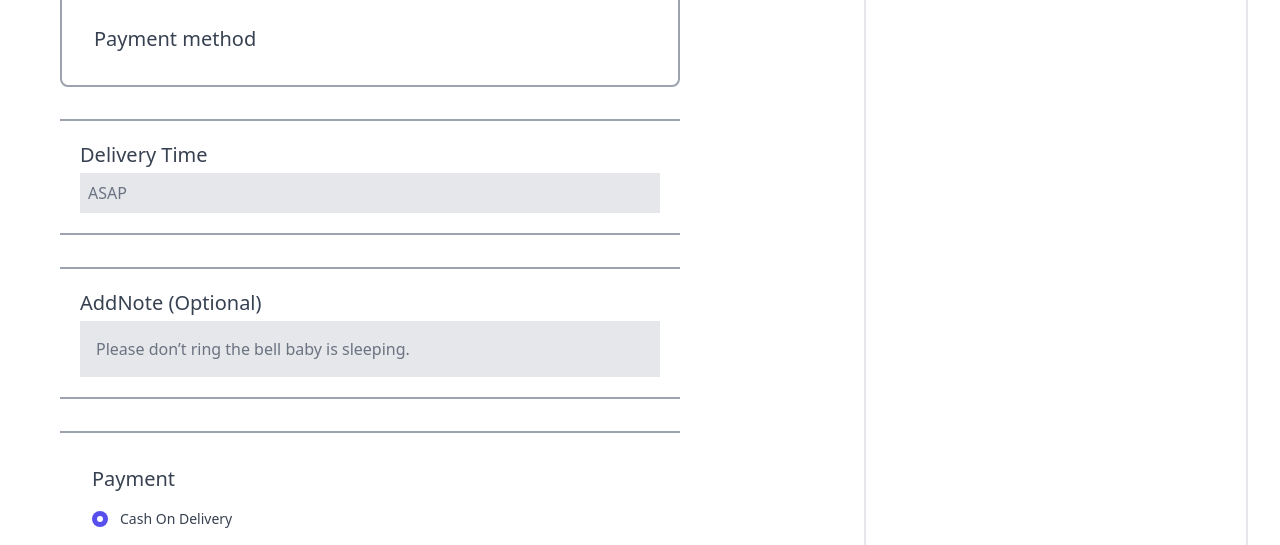
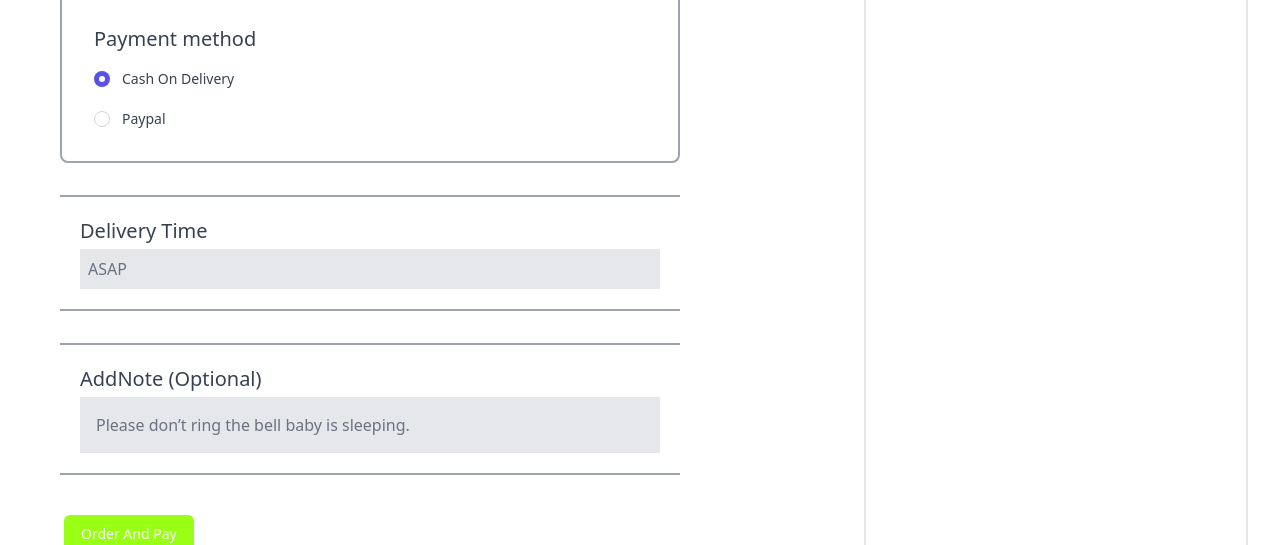
Before and after one commit to muhammad-danish1998/foodwebsite, a React (Vite) app: page /checkout in a window 1280 px wide. Shown: the part 397-942 px from the top of the page. Built offline with nearby package versions, Linux system fonts and the light colour scheme; no server answers.

Commit message:
changes 6

```diff
--- a/src/components/CartInc.jsx
+++ b/src/components/CartInc.jsx
@@ -125,7 +125,10 @@ const CartInc = () => {
 
               <p className="font-bold">€{Number(cart.itemprice).toFixed(2)}</p>
             </div>
-
+            <div className="flex justify-between  p-6 font-medium">
+                <p>Mit Geberatene Nudeln</p>
+                <p>€21.90</p>
+              </div>
             <div className="card-list-uper flex justify-end p-6">
               {/* <p className="ml-4">Note</p> */}
               <p className="flex justify-center items-center">
--- a/src/components/Checkout.jsx
+++ b/src/components/Checkout.jsx
@@ -169,9 +169,40 @@ const [showDetail, setShowDetail] = useState(false);
                               >
                                 Payment method
                               </label>
-                              {/* <div className="mt-1">
-                                <input className="p-4  w-full" type={"text "} />
-                              </div> */}
+                              <div>
+
+                              <div className="mt-1 ">
+                                <fieldset className="mt-4">
+                                  <div className="space-y-5">
+                                    {plans.map((plan) => (
+                                      <div
+                                        key={plan.id}
+                                        className="relative flex items-start"
+                                      >
+                                        <div className="flex h-5 items-center">
+                                          <input
+                                            id={plan.id}
+                                            aria-describedby={`${plan.id}-description`}
+                                            name="plan"
+                                            type="radio"
+                                            defaultChecked={plan.id === "small"}
+                                            className="h-4 w-4 border-gray-300 text-indigo-600 focus:ring-indigo-500"
+                                          />
+                                        </div>
+                                        <div className="ml-3 text-sm">
+                                          <label
+                                            htmlFor={plan.id}
+                                            className="font-medium text-gray-700"
+                                          >
+                                            {plan.name}
+                                          </label>
+                                        </div>
+                                      </div>
+                                    ))}
+                                  </div>
+                                </fieldset>
+                              </div>
+                            </div>
                             </div>
                           </div>
                           <div className="border-2 border-x-0 border-gray-400  p-1   mt-4 mb-4 bg-white  w-5/6">
@@ -209,47 +240,7 @@ const [showDetail, setShowDetail] = useState(false);
                             </div>
                           </div>
 
-                          <div className="border-2 border-gray-400 border-x-0  p-8   mt-4 mb-4 bg-white  w-5/6">
-                            <div>
-                              <label
-                                htmlFor="comment "
-                                className="block text-xl  font-medium text-gray-700"
-                              >
-                                Payment
-                              </label>
-                              <div className="mt-1 ">
-                                <fieldset className="mt-4">
-                                  <div className="space-y-5">
-                                    {plans.map((plan) => (
-                                      <div
-                                        key={plan.id}
-                                        className="relative flex items-start"
-                                      >
-                                        <div className="flex h-5 items-center">
-                                          <input
-                                            id={plan.id}
-                                            aria-describedby={`${plan.id}-description`}
-                                            name="plan"
-                                            type="radio"
-                                            defaultChecked={plan.id === "small"}
-                                            className="h-4 w-4 border-gray-300 text-indigo-600 focus:ring-indigo-500"
-                                          />
-                                        </div>
-                                        <div className="ml-3 text-sm">
-                                          <label
-                                            htmlFor={plan.id}
-                                            className="font-medium text-gray-700"
-                                          >
-                                            {plan.name}
-                                          </label>
-                                        </div>
-                                      </div>
-                                    ))}
-                                  </div>
-                                </fieldset>
-                              </div>
-                            </div>
-                          </div>
+
 
                           {/* ------------------------ button ---------------------  */}
                           <div className=" border-gray-400  p-1   mt-4 mb-4 bg-transparent  w-5/6">
@@ -287,7 +278,7 @@ const [showDetail, setShowDetail] = useState(false);
               {/* <Popuppickup /> */}
             </section>
           </main>
-          <aside className=" xl:col-span-4 xl:block border-2">
+          <aside className=" xl:col-span-4 xl:block border-2 p-4 lg:p-0">
             <div className="sticky top-6 space-y-4 lg:p-4">
               <h1 className="text-2xl font-bold">Basket</h1>
               <div className="checkout flex text-white justify-between bg-red-500 p-4 rounded-2xl">
--- a/src/components/SingleResOverview.jsx
+++ b/src/components/SingleResOverview.jsx
@@ -385,6 +385,7 @@ export default function SingleResOverview() {
                 <p>Checkout</p>
                 <p>€{Number(cartlistItem?.carttotalamount).toFixed(2)}</p>
               </Link>
+
               <CartInc />
 
             </div>
```
